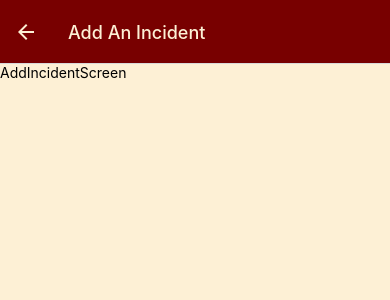
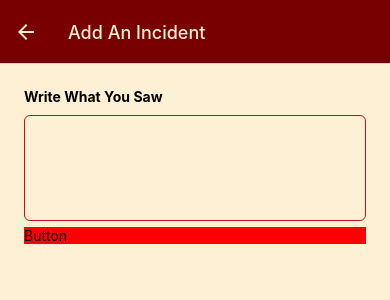
Before and after one commit to Prashantrajput11/NotJustHack-neighbourhood-shield, a React Native app: screen /AddIncident in a window 390 px wide. Shown: the top 300 px of the page. Built offline with nearby package versions, Linux system fonts and the light colour scheme.

Commit message:
feat: added ImagePicker

```diff
--- a/app.json
+++ b/app.json
@@ -11,9 +11,7 @@
 			"resizeMode": "contain",
 			"backgroundColor": "#ffffff"
 		},
-    "assetBundlePatterns": [
-      "**/*"
-    ],
+		"assetBundlePatterns": ["**/*"],
 		"ios": {
 			"supportsTablet": true
 		},
@@ -25,6 +23,14 @@
 		},
 		"web": {
 			"favicon": "./assets/favicon.png"
+		},
+		"plugins": [
+			[
+				"expo-image-picker",
+				{
+					"cameraPermission": "The app accesses your photos to let you share them with your friends."
+				}
+			]
+		]
 	}
 }
-}
--- a/package.json
+++ b/package.json
@@ -15,7 +15,8 @@
     "expo": "~49.0.15",
     "expo-status-bar": "~1.6.0",
     "react": "18.2.0",
-    "react-native": "0.72.6"
+    "react-native": "0.72.6",
+    "expo-image-picker": "~14.3.2"
   },
   "devDependencies": {
     "@babel/core": "^7.20.0"
--- /dev/null
+++ b/src/components/ImagePicker.js
@@ -0,0 +1,33 @@
+import { StyleSheet, Text, View, TouchableOpacity } from "react-native";
+import React, { useState } from "react";
+import { launchImageLibraryAsync } from "expo-image-picker";
+
+const ImagePicker = () => {
+	const [selectedImage, setSelectedImage] = useState("");
+
+	const takePhoto = async () => {
+		let result = await launchImageLibraryAsync({
+			allowsEditing: true,
+			aspect: [16, 9],
+			quality: 0.6,
+		});
+
+		console.log(result);
+
+		if (!result.cancelled) {
+			setSelectedImage(result.uri);
+			console.log(result.uri);
+		}
+	};
+	return (
+		<View>
+			<TouchableOpacity style={{ backgroundColor: "red" }} onPress={takePhoto}>
+				<Text>Button</Text>
+			</TouchableOpacity>
+		</View>
+	);
+};
+
+export default ImagePicker;
+
+const styles = StyleSheet.create({});
--- a/src/components/IncidentForm.js
+++ b/src/components/IncidentForm.js
@@ -1,14 +1,61 @@
-import { StyleSheet, Text, View } from "react-native";
-import React from "react";
+import {
+	ScrollView,
+	StyleSheet,
+	Text,
+	TextInput,
+	View,
+	Button,
+	TouchableOpacity,
+	Image,
+} from "react-native";
+import React, { useState } from "react";
+import { Colors } from "../constants/colors";
+import ImagePicker from "./ImagePicker";
 
 const IncidentForm = () => {
+	const [caption, setCation] = useState("");
+
 	return (
-		<View>
-			<Text>IncidentForm</Text>
-		</View>
+		<ScrollView>
+			<View style={styles.form}>
+				<Text style={styles.label}>Write What You Saw</Text>
+				<TextInput
+					value={caption}
+					onChangeText={(text) => setCation(text)}
+					style={styles.input}
+					multiline={true}
+					numberOfLines={4}
+				/>
+
+				<ImagePicker />
+				{/* <Image
+					source={{ uri: selectedImage }}
+					style={{ height: 200, width: 200 }}
+				/> */}
+			</View>
+		</ScrollView>
 	);
 };
 
 export default IncidentForm;
 
-const styles = StyleSheet.create({});
+const styles = StyleSheet.create({
+	form: {
+		flex: 1,
+		padding: 24,
+	},
+	label: {
+		fontWeight: "bold",
+		marginBottom: 4,
+	},
+	input: {
+		borderColor: Colors.red,
+		borderWidth: 1,
+		marginVertical: 6,
+		borderRadius: 6,
+		paddingVertical: 10,
+		paddingHorizontal: 14,
+		fontSize: 18,
+		// backgroundColor: Colors.navy,
+	},
+});
--- a/src/screens/AddIncidentScreen.js
+++ b/src/screens/AddIncidentScreen.js
@@ -1,11 +1,12 @@
 import { StyleSheet, Text, View } from "react-native";
 import React from "react";
 import { Colors } from "../constants/colors";
+import IncidentForm from "../components/IncidentForm";
 
 const AddIncidentScreen = () => {
 	return (
 		<View>
-			<Text>AddIncidentScreen</Text>
+			<IncidentForm />
 		</View>
 	);
 };
```
Also changed, not shown: 1 other file (tests, documents, lock files or other folders). Lines whose indentation alone changed are shown as unchanged.
